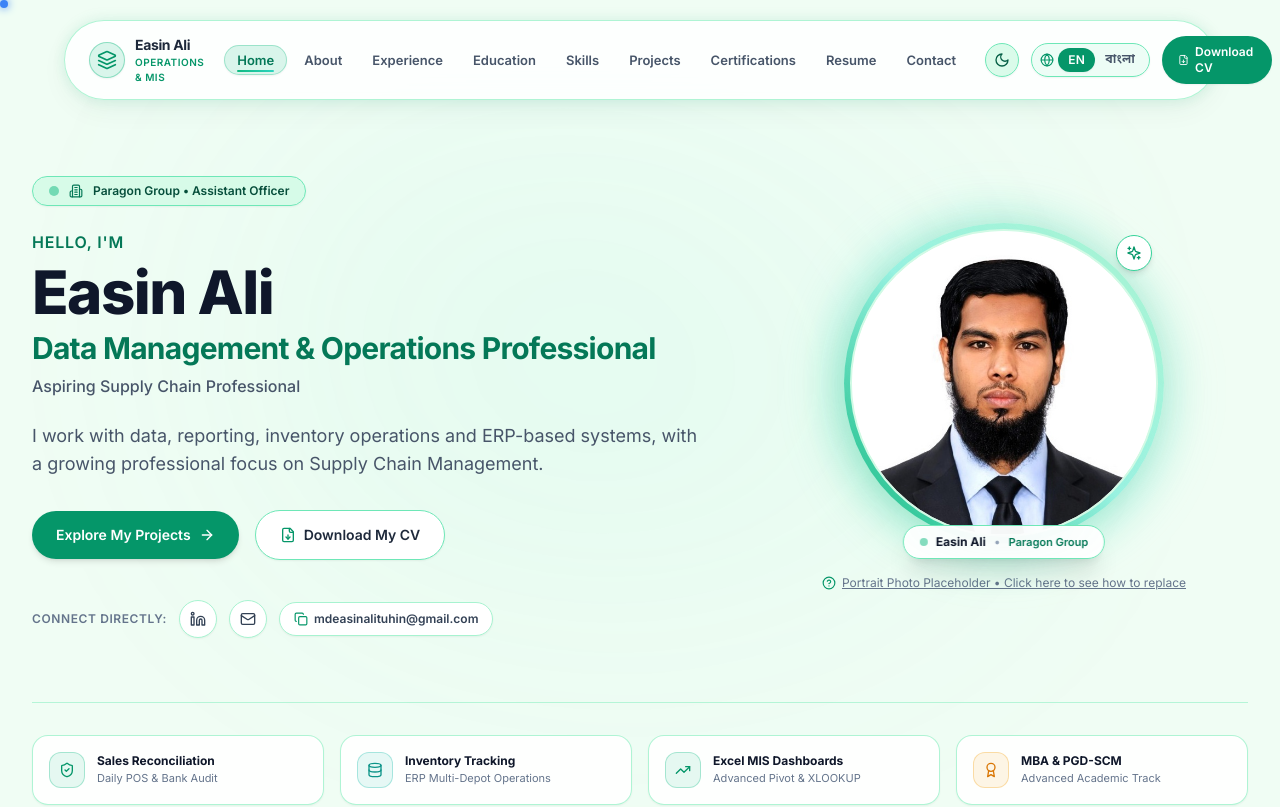
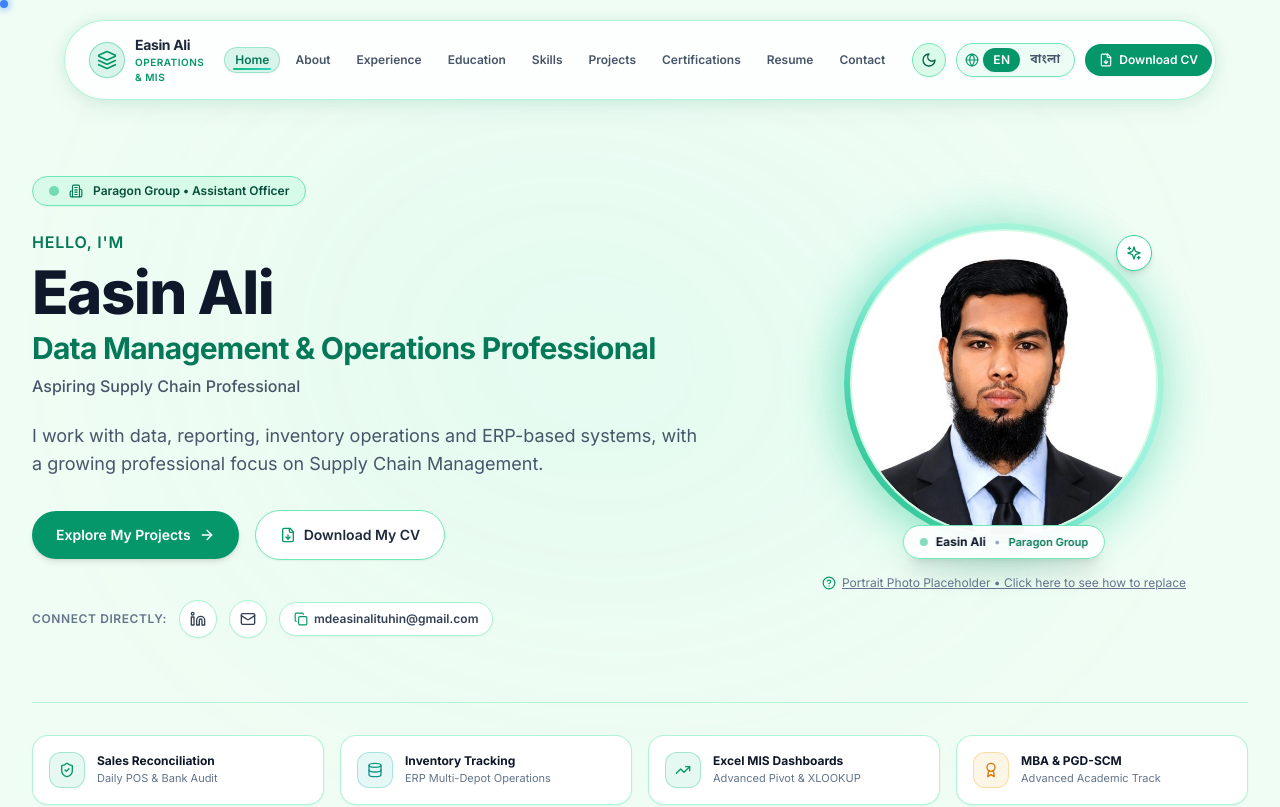
Before and after one commit to Easinali/easin-ali-portfolio, a React (Vite) app: page / in a window 1280 px wide. Shown: the top 807 px of the page. Built offline with nearby package versions, Linux system fonts and the light colour scheme.

Commit message:
fix(nav): prevent download CV button overflow in English mode and enhance section push transition

```diff
--- a/src/components/Navbar.tsx
+++ b/src/components/Navbar.tsx
@@ -86,14 +86,14 @@ export const Navbar: React.FC = () => {
           </a>
 
           {/* Desktop Nav Items with Active Scrollspy & Animated Underlines */}
-          <nav className="hidden xl:flex items-center gap-1" aria-label="Main Navigation">
+          <nav className="hidden lg:flex items-center gap-0.5 xl:gap-1" aria-label="Main Navigation">
             {navLinks.map((link) => {
               const isActive = activeSection === link.id;
               return (
                 <a
                   key={link.href}
                   href={link.href}
-                  className={`relative px-2.5 lg:px-3 py-1.5 text-xs lg:text-[13px] font-semibold rounded-full transition-all duration-200 group ${
+                  className={`relative px-2 xl:px-2.5 py-1 text-[11px] xl:text-xs font-semibold rounded-full whitespace-nowrap transition-all duration-200 group ${
                     isActive
                       ? 'bg-emerald-500/15 dark:bg-electricBlue/15 text-emerald-700 dark:text-highlightBlue border border-emerald-500/30 dark:border-electricBlue/30 shadow-sm'
                       : 'text-slate-600 dark:text-secondaryText hover:text-slate-900 dark:hover:text-white hover:bg-emerald-50 dark:hover:bg-slate-800/40 border border-transparent'
@@ -104,7 +104,7 @@ export const Navbar: React.FC = () => {
                   {/* Active Indicator Underline */}
                   <span
                     aria-hidden="true"
-                    className={`absolute bottom-0.5 left-3 right-3 h-[2px] bg-gradient-to-r from-emerald-500 to-teal-400 dark:from-electricBlue dark:to-highlightBlue rounded-full transition-all duration-300 origin-left ${
+                    className={`absolute bottom-0.5 left-2 right-2 h-[2px] bg-gradient-to-r from-emerald-500 to-teal-400 dark:from-electricBlue dark:to-highlightBlue rounded-full transition-all duration-300 origin-left ${
                       isActive ? 'scale-x-100 opacity-100' : 'scale-x-0 opacity-0 group-hover:scale-x-75 group-hover:opacity-80'
                     }`}
                   />
@@ -114,7 +114,7 @@ export const Navbar: React.FC = () => {
           </nav>
 
           {/* Desktop Right Actions: Theme Toggle, Lang Switcher & CV Button */}
-          <div className="hidden md:flex items-center gap-2 lg:gap-3">
+          <div className="hidden lg:flex items-center gap-1.5 xl:gap-2.5 shrink-0">
             {/* Theme Toggle Button (☀️ / 🌙) */}
             <ThemeToggle />
 
@@ -125,15 +125,15 @@ export const Navbar: React.FC = () => {
             <a
               href={profileData.resumePdfPath}
               download="Easin_Ali_CV.pdf"
-              className="inline-flex items-center gap-1.5 px-3.5 py-1.5 lg:px-4 lg:py-2 text-xs font-semibold rounded-full bg-emerald-600 hover:bg-emerald-700 dark:bg-electricBlue dark:hover:bg-blue-600 text-white shadow-sm hover:shadow-glow-green dark:hover:shadow-glow transition-all duration-200 focus:outline-none focus:ring-2 focus:ring-emerald-500 dark:focus:ring-electricBlue"
+              className="inline-flex items-center gap-1.5 px-3 py-1.5 xl:px-3.5 xl:py-2 text-xs font-semibold rounded-full bg-emerald-600 hover:bg-emerald-700 dark:bg-electricBlue dark:hover:bg-blue-600 text-white shadow-sm hover:shadow-glow-green dark:hover:shadow-glow transition-all duration-200 focus:outline-none focus:ring-2 focus:ring-emerald-500 dark:focus:ring-electricBlue whitespace-nowrap shrink-0"
             >
-              <FileDown className="w-3.5 h-3.5" />
+              <FileDown className="w-3.5 h-3.5 shrink-0" />
               <span>{t.nav.downloadCv}</span>
             </a>
           </div>
 
           {/* Mobile Actions: Theme, Language & Hamburger */}
-          <div className="flex md:hidden items-center gap-1.5">
+          <div className="flex lg:hidden items-center gap-1.5 shrink-0">
             <ThemeToggle />
             <LanguageSwitcher />
 
@@ -151,7 +151,7 @@ export const Navbar: React.FC = () => {
 
         {/* Mobile Dropdown Drawer */}
         {mobileMenuOpen && (
-          <div className="md:hidden mt-3 pt-3 border-t border-emerald-200 dark:border-borderNavy/80 animate-in slide-in-from-top-2 duration-200">
+          <div className="lg:hidden mt-3 pt-3 border-t border-emerald-200 dark:border-borderNavy/80 animate-in slide-in-from-top-2 duration-200">
             <nav className="flex flex-col space-y-1">
               {navLinks.map((link) => {
                 const isActive = activeSection === link.id;
--- a/src/styles/index.css
+++ b/src/styles/index.css
@@ -120,18 +120,19 @@ html.dark .theme-panel {
 }
 
 /* ══════════════════════════════════════════════
-   SMOOTH SECTION ENTRANCE SCROLL ANIMATION
+   SMOOTH SECTION PUSH / REVEAL SCROLL ANIMATION
    ══════════════════════════════════════════════ */
 .section-reveal {
   opacity: 0;
-  transform: translateY(45px);
-  transition: opacity 0.85s cubic-bezier(0.16, 1, 0.3, 1), transform 0.85s cubic-bezier(0.16, 1, 0.3, 1);
+  transform: translateY(60px) scale(0.985);
+  transition: opacity 0.8s cubic-bezier(0.2, 0.8, 0.2, 1),
+              transform 0.8s cubic-bezier(0.2, 0.8, 0.2, 1);
   will-change: opacity, transform;
 }
 
 .section-reveal.is-visible {
   opacity: 1;
-  transform: translateY(0);
+  transform: translateY(0) scale(1);
 }
 
 /* Custom cursor */
```
